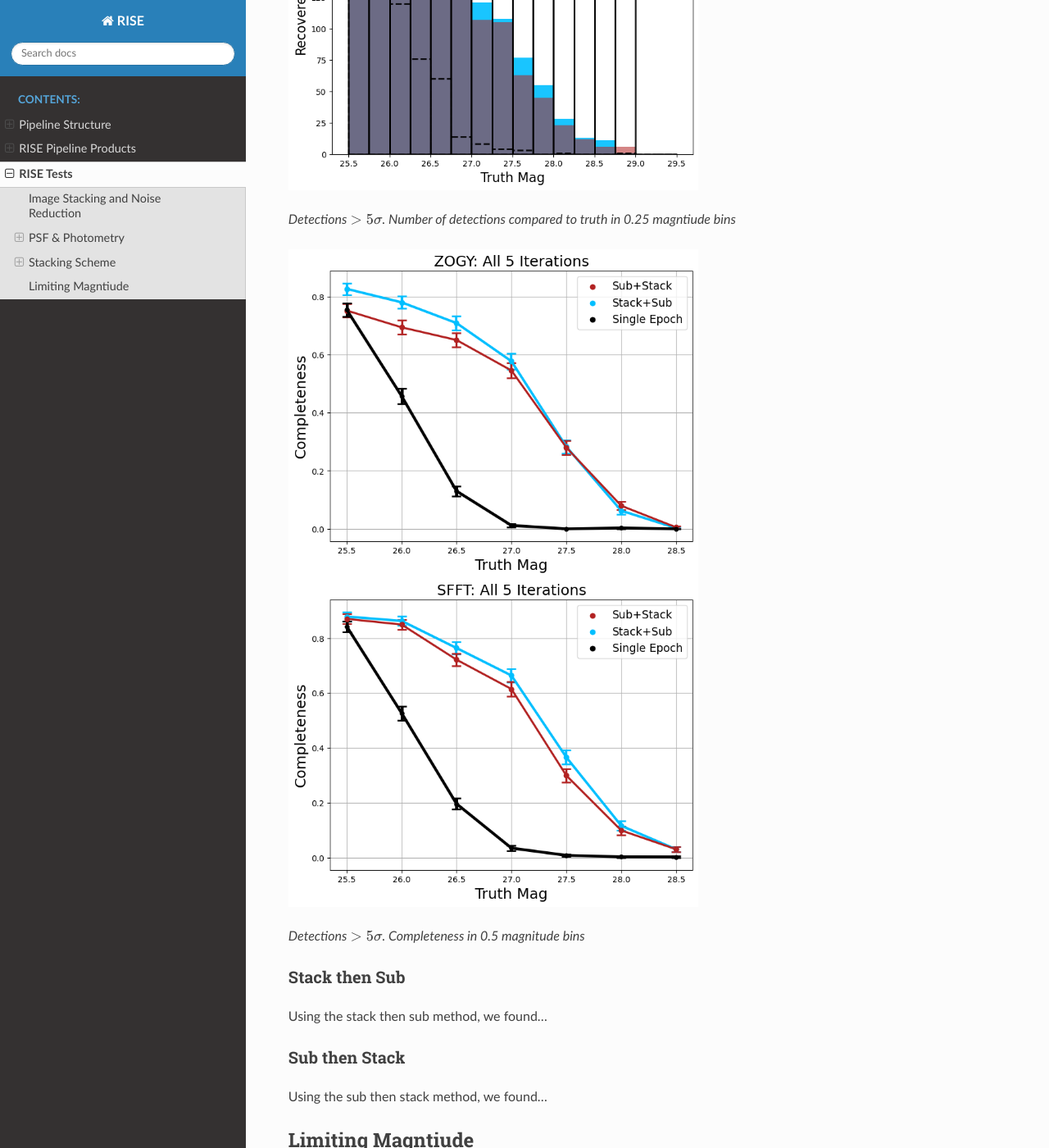
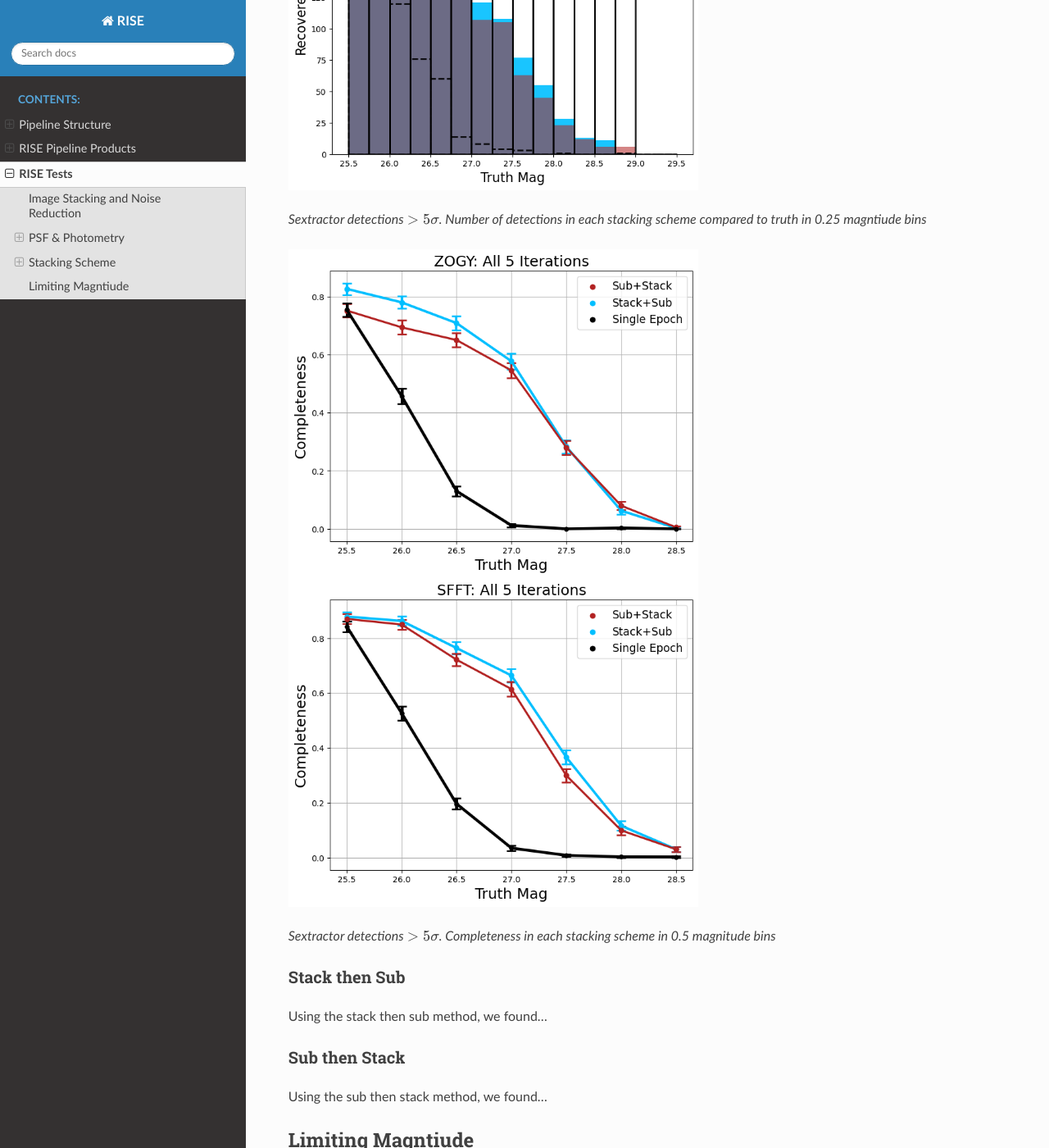
Before and after one commit to joseph-santana/RISE-docs, a Sphinx documentation site: the page built from source/tests.rst, in a window 1280 px wide and 1400 px high, scrolled down 3968 px. Shown: the whole window at 82% size. Built offline with Sphinx 7.4.7 and the Read the Docs theme 3.1.0, drawn with Linux system fonts in a browser that asks for light colours.

```diff
--- a/source/tests.rst
+++ b/source/tests.rst
@@ -83,7 +83,7 @@
 
 |zogy_bar| |sfft_bar|
 
-*Detections* :math:`> 5\sigma`\ *. Number of detections compared to truth in 0.25 magntiude bins*
+*Sextractor detections* :math:`> 5\sigma`\ *. Number of detections in each stacking scheme compared to truth in 0.25 magntiude bins*
 
 .. |zogy_bar| image:: /images/091126/zogy_bar.png
    :width: 500
@@ -93,7 +93,7 @@
 
 |zogy_completeness| |sfft_completeness|
 
-*Detections* :math:`> 5\sigma`\ *. Completeness in 0.5 magnitude bins*
+*Sextractor detections* :math:`> 5\sigma`\ *. Completeness in each stacking scheme in 0.5 magnitude bins*
 
 .. |zogy_completeness| image:: /images/091126/zogy_completeness.png
    :width: 500
```
